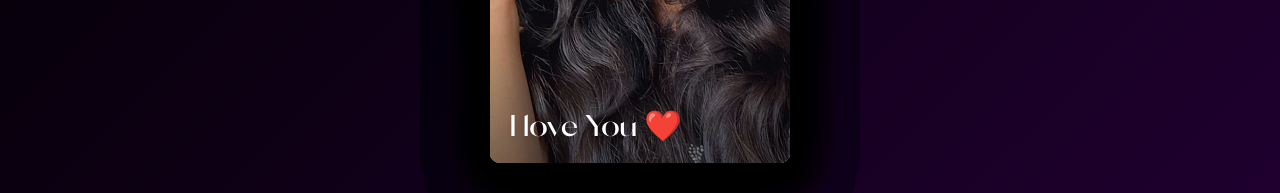
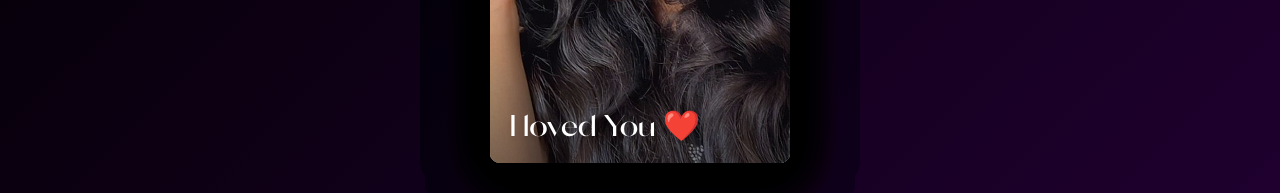
Before and after one commit to Pallavss/crush-2, a plain HTML site: page index.html in a window 1280 px wide. Shown: the part 445-638 px from the top of the page. Drawn offline with Linux system fonts and the light colour scheme; a script that the page names is missing.

Commit message:
Update index.html

```diff
--- a/index.html
+++ b/index.html
@@ -11,7 +11,7 @@
 
     <div class="carousel-item">
       <div class="carousel-box">
-        <div class="title">I want to tell you Something 😍</div>
+        <div class="title">I wanted to tell you Something 😍</div>
         <div class="num">02</div>
         <img
           src="images/2.jpg"
@@ -31,7 +31,7 @@
 
     <div class="carousel-item">
       <div class="carousel-box">
-        <div class="title">You are Amazing 🤩</div>
+        <div class="title">You were Amazing 🤩</div>
         <div class="num">04</div>
         <img
           src="images/4.jpg"
@@ -71,7 +71,7 @@
 
     <div class="carousel-item">
       <div class="carousel-box">
-        <div class="title">I feel very Lucky Everyday 😇</div>
+        <div class="title">I used to feel very Lucky Everyday 😇</div>
         <div class="num">08</div>
         <img src="images/8.jpg" />
       </div>
@@ -79,14 +79,14 @@
 
     <div class="carousel-item">
       <div class="carousel-box">
-        <div class="title">and I have a Crush on You 🥰</div>
+        <div class="title">but, I had a Crush on You 🥰</div>
         <div class="num">09</div>
         <img src="images/9.jpg" />
       </div>
     </div>
     <div class="carousel-item">
       <div class="carousel-box">
-        <div class="title">I love You ❤️</div>
+        <div class="title">I loved You ❤️</div>
         <div class="num">10</div>
         <img
           src="images/10.jpg"
```
